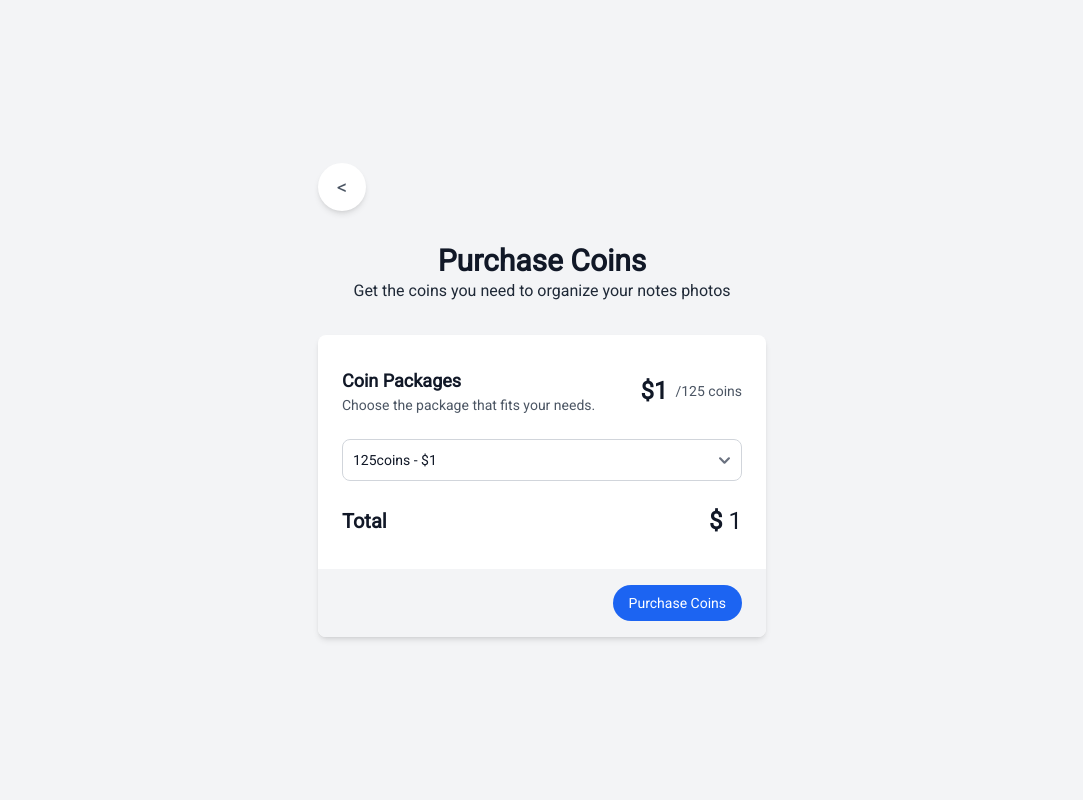
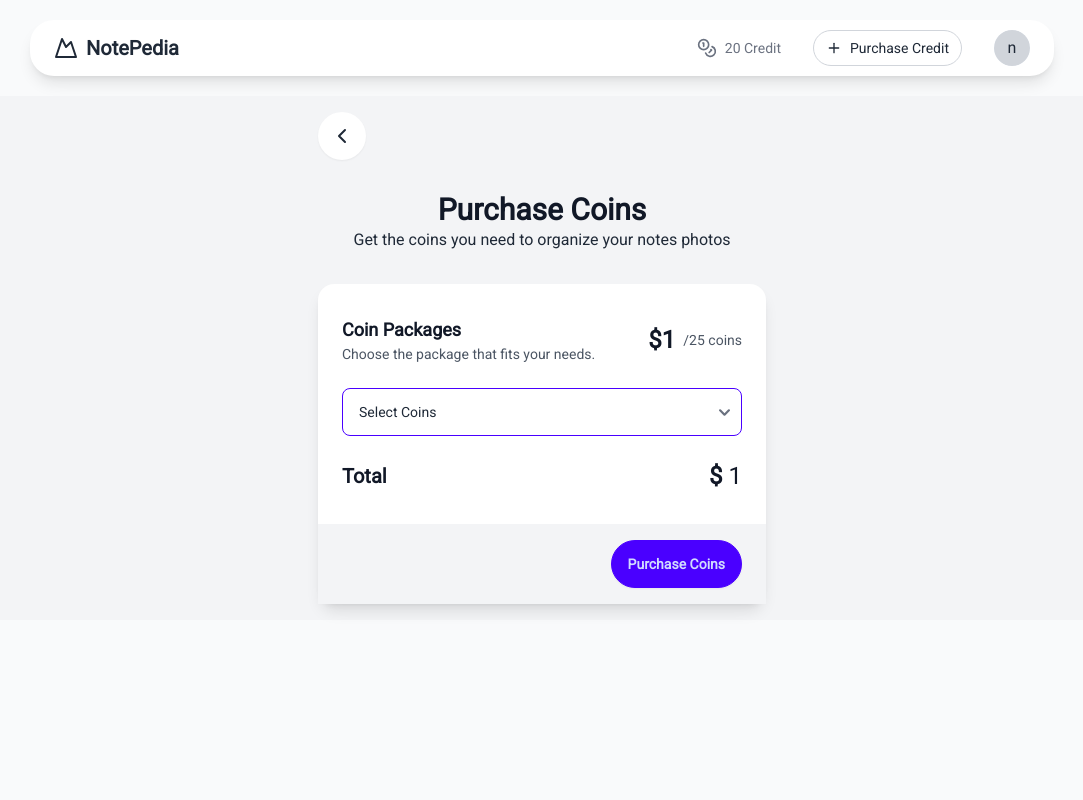
Before and after one commit to winninggodspower/ImgToPdfWebApp, a Flask app: page /purchase in a window 1280 px wide. Shown: the whole page, without its empty margins (98-1181 px from the left). Run offline with Flask 3, Linux system fonts and the light colour scheme; the visitor is signed in with stand-in values (Sample User, id 1); parts of the project's set-up code (start-up, migrations or seed data) failed here and were passed over.

Commit message:
style: make app look nicer with daisyui

```diff
--- a/src/purchase/views.py
+++ b/src/purchase/views.py
@@ -8,7 +8,7 @@ purchase_blueprint = Blueprint("purchase", __name__)
 
 @purchase_blueprint.route("/purchase")
 def purchase():
-    return render_template('purchase_coin.html')
+    return render_template('purchase_coin.html', user=current_user)
 
 @purchase_blueprint.route("/checkout", methods=['POST'])
 @login_required
--- a/src/templates/auth/login.html
+++ b/src/templates/auth/login.html
@@ -33,7 +33,7 @@
           {% endif %}
         </div>
 
-        <button class="w-full py-2 mt-4 bg-blue-500 text-white font-semibold rounded-md hover:bg-blue-600" type="submit">Sign in</button>
+        <button class="btn btn-primary w-full mt-4" type="submit">Sign in</button>
         <p class="mt-4 text-center">Don't have an account? <a class="text-blue-500 hover:underline" href="{{ url_for('auth.register') }}">Register now</a></p>
       </form>
     </main>
--- a/src/templates/auth/register.html
+++ b/src/templates/auth/register.html
@@ -43,7 +43,7 @@
           {% endif %}
         </div>
 
-        <button class="w-full py-2 mt-2 bg-blue-500 text-white font-semibold rounded-md hover:bg-blue-600"
+        <button class="btn btn-primary w-full mt-4"
           type="submit">Sign up</button>
         <p class="mt-4 text-center">Already registered? <a class="text-blue-500 hover:underline"
             href="{{ url_for('auth.login') }}">Login now</a></p>
--- a/src/templates/landing_page.html
+++ b/src/templates/landing_page.html
@@ -152,7 +152,7 @@
                 <div class="card bg-base-100 shadow-xl">
                     <div class="card-body">
                         <h3 class="card-title">Starter Pack</h3>
-                        <p class="text-4xl font-bold">100 Credits</p>
+                        <p class="text-4xl font-bold">50 Credits</p>
                         <p class="text-2xl font-semibold mt-2">$2</p>
                         <ul class="mt-4 space-y-2">
                             <li class="flex items-center">
--- a/src/templates/purchase_coin.html
+++ b/src/templates/purchase_coin.html
@@ -5,18 +5,18 @@
 {% endblock head %}
 
 {% block body %}
-
-<div class="flex flex-col items-center justify-center min-h-screen bg-gray-100 py-12">
+{% include "components/navbar.html" %}
+<div class="flex flex-col items-center justify-center min-h-[100vh-300px] bg-gray-100 py-4">
     <div class="max-w-md w-full space-y-8">
-        <a href="{{ url_for('core.home') }}" class="w-10 h-10 md:w-12 md:h-12 m-2 md:m-0 rounded-3xl bg-white text-gray-600 text-xl flex justify-center items-center mb-3 shadow-md cursor-pointer" onclick="">
-            <
-        </a>
+        <button class="w-10 h-10 md:w-12 md:h-12 m-2 md:m-0 rounded-3xl shadow-sm hover:shadow-md bg-white flex justify-center items-center mb-3" onclick="">
+            <svg xmlns="http://www.w3.org/2000/svg" width="24" height="24" viewBox="0 0 24 24" fill="none" stroke="currentColor" stroke-width="2" stroke-linecap="round" stroke-linejoin="round" class="lucide lucide-chevron-left"><path d="m15 18-6-6 6-6"/></svg>
+        </button>
         <div>
             <h2 class="mt-6 text-center text-3xl font-bold text-gray-900">Purchase Coins</h2>
             <p class="text-center ">Get the coins you need to organize your notes photos
             </p>
         </div>
-        <form action="{{ url_for('purchase.checkout') }}" method="post" class="bg-white shadow-md rounded-lg overflow-hidden">
+        <form action="{{ url_for('purchase.checkout') }}" method="post" class="card shadow-lg rounded-2xl bg-base-100">
             <div class="px-6 py-8">
                 <div class="flex items-center justify-between">
                     <div>
@@ -25,16 +25,14 @@
                     </div>
                     <div class="flex items-center">
                         <span class="text-gray-900 font-bold text-2xl mr-2">$1</span>
-                        <span class="text-gray-600 dark:text-gray-400 text-sm">/125 coins</span>
+                        <span class="text-gray-600 dark:text-gray-400 text-sm">/25 coins</span>
                     </div>
                 </div>
                 <div class="mt-6">
-                    <select id="price" name="price" class="bg-white border border-gray-300 text-gray-900 text-sm rounded-lg focus:ring-blue-500 focus:border-blue-500 focus:outline-none focus:ring-2 focus:ring-ring focus:ring-offset-2 block w-full p-2.5" required>
-                        <option selected>Select Coins</option>
-                        <option value="1" selected>125coins - $1</option>
-                        <option value="2">250coins - $2 (10% discount)</option>
-                        <option value="4">500coins - $4 (20% discount)</option>
-                        <option value="8">1000coins - $8 (20% discount)</option>
+                    <select id="price" name="price" class="select select-bordered select-primary w-full" required>
+                        <option disable selected>Select Coins</option>
+                        <option value="2">50coins - $2 (10% discount)</option>
+                        <option value="8">500coins - $8 (20% discount)</option>
                       </select>
                 </div>
                 <div class="mt-6 flex items-center justify-between">
@@ -45,7 +43,7 @@
             <input type="text"  class="hidden">
             <div class="bg-gray-100 px-6 py-4 flex justify-end">
                 <button type="submit"
-                    class="inline-flex text-white rounded-3xl items-center justify-center whitespace-nowrap text-sm font-medium  transition-colors hover:bg-primary/90 bg-blue-600 px-4 py-2 w-full md:w-auto">
+                    class="btn btn-primary rounded-full font-bold">
                     Purchase Coins
                 </button>
             </div>
```
Also changed, not shown: src/purchase/pricing.py (+2 -5 lines), src/static/css/output.css.
